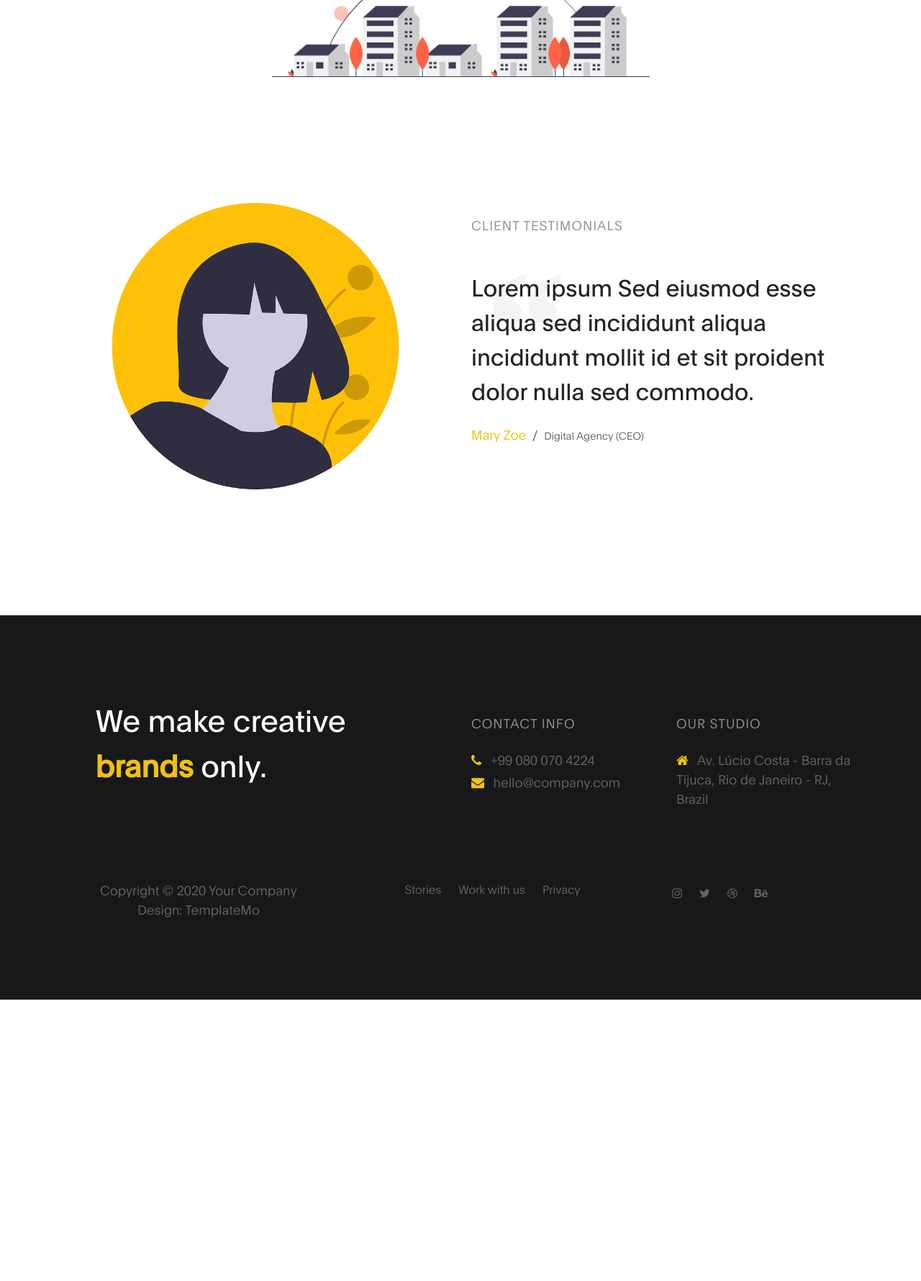
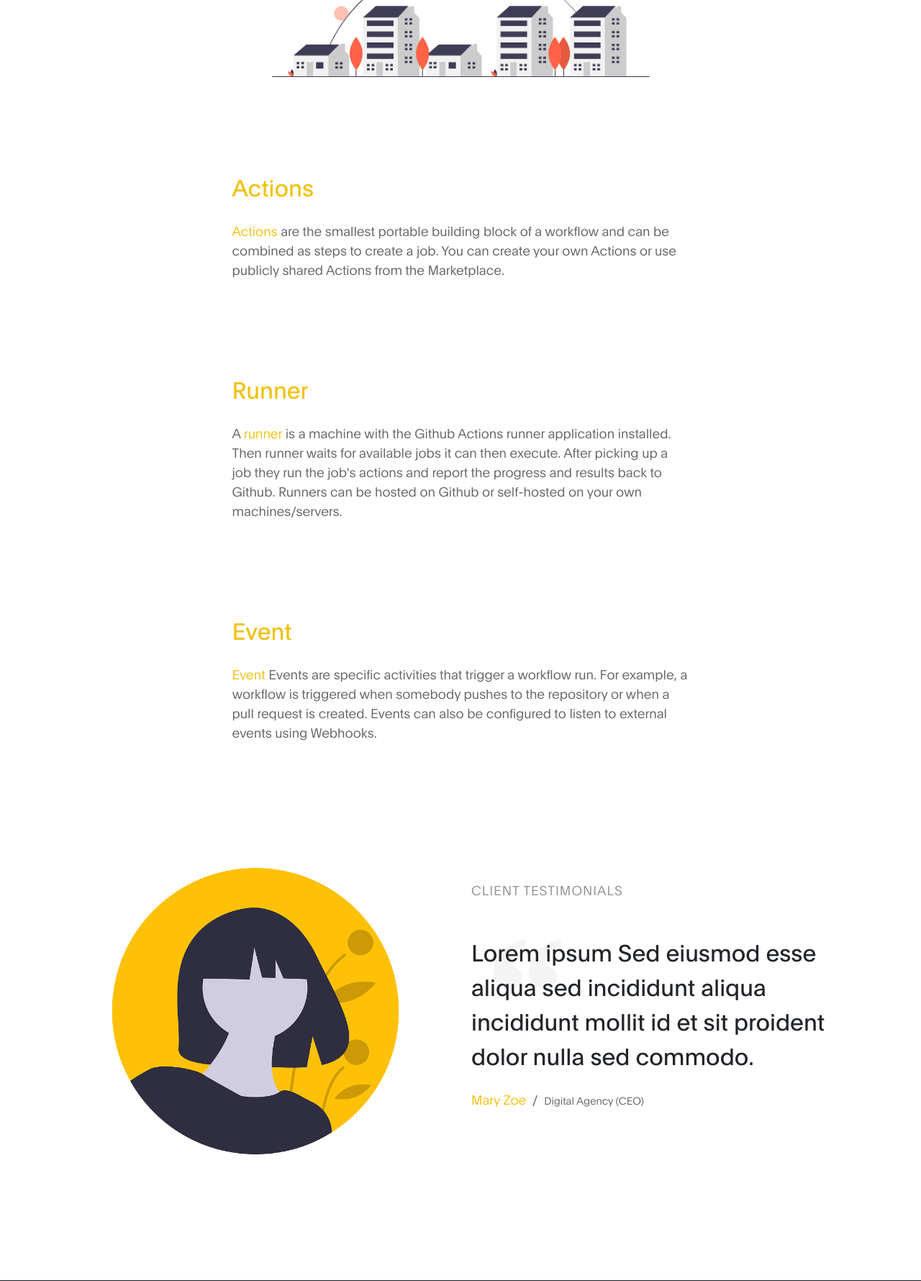
Before and after one commit to arjunmadavoor/github-actions-demo, a Django app: page / in a window 1280 px wide. Shown: the part 1285-3065 px from the top of the page at 72% size. Before the commit the page ends 2674 px from the top, so only its background shows below. Run offline with Django 3.2, Linux system fonts and the light colour scheme; some libraries are stand-ins or nearby versions.

Commit message:
final release v1

```diff
--- a/api/templates/Index/index.html
+++ b/api/templates/Index/index.html
@@ -117,100 +117,81 @@ https://templatemo.com/tm-538-digital-trend
           </div>
      </section>
 
-
-     {% comment %} <!-- PROJECT -->
-     <section class="project section-padding" id="project">
-          <div class="container-fluid">
+          <section class="about section-padding pb-0" id="about">
+          <div class="container">
                <div class="row">
 
-                    <div class="col-lg-12 col-12">
+                    <div class="col-lg-7 mx-auto col-md-10 col-12">
+                         <div class="about-info">
 
-                        <h2 class="mb-5 text-center" data-aos="fade-up">
-                            Please take a look through our
-                            <strong>featured Digital Trends</strong>
-                        </h2>
+                              <h2 class="mb-4" data-aos="fade-up"><strong>Actions</strong></h2>
 
-                         <div class="owl-carousel owl-theme" id="project-slide">
-                              <div class="item project-wrapper" data-aos="fade-up" data-aos-delay="100">
-                                   <img src="img/project/project-image01.jpg" class="img-fluid" alt="project image">
+                              <p class="mb-0" data-aos="fade-up">
+                              <strong>Actions</strong> are the smallest portable building block of a workflow and can be combined as steps to create a job. You can create your own Actions or use publicly shared Actions from the Marketplace.
+</p>
+                         </div>
 
-                                   <div class="project-info">
-                                        <small>Marketing</small>
+                         <div class="about-image" data-aos="fade-up" data-aos-delay="200">
 
-                                        <h3>
-                                             <a href="project-detail.html">
-                                                  <span>Sweet Go Agency</span>
-                                                  <i class="fa fa-angle-right project-icon"></i>
-                                             </a>
-                                        </h3>
-                                   </div>
-                              </div>
 
-                              <div class="item project-wrapper" data-aos="fade-up">
-                                   <img src="{% static 'img/project/project-image02.jpg' %}" class="img-fluid" alt="project image">
-
-                                   <div class="project-info">
-                                        <small>Website</small>
-
-                                        <h3>
-                                             <a href="project-detail.html">
-                                                  <span>Smart Ladies</span>
-                                                  <i class="fa fa-angle-right project-icon"></i>
-                                             </a>
-                                        </h3>
-                                   </div>
-                              </div>
-
-                              <div class="item project-wrapper" data-aos="fade-up">
-                                   <img src="{% static 'img/project/project-image03.jpg' %}" class="img-fluid" alt="project image">
-
-                                   <div class="project-info">
-                                        <small>Branding</small>
-
-                                        <h3>
-                                             <a href="project-detail.html">
-                                                  <span>Shoes factory</span>
-                                                  <i class="fa fa-angle-right project-icon"></i>
-                                             </a>
-                                        </h3>
-                                   </div>
-                              </div>
-
-                              <div class="item project-wrapper" data-aos="fade-up">
-                                   <img src="{% static 'img/project/project-image04.jpg' %}" class="img-fluid" alt="project image">
-
-                                   <div class="project-info">
-                                        <small>Social Media</small>
-
-                                        <h3>
-                                             <a href="project-detail.html">
-                                                  <span>Race Bicycle</span>
-                                                  <i class="fa fa-angle-right project-icon"></i>
-                                             </a>
-                                        </h3>
-                                   </div>
-                              </div>
-
-                              <div class="item project-wrapper" data-aos="fade-up">
-                                   <img src="{% static 'img/project/project-image05.jpg' %}" class="img-fluid" alt="project image">
-
-                                   <div class="project-info">
-                                        <small>Video</small>
-
-                                        <h3>
-                                             <a href="project-detail.html">
-                                                  <span>Ultimate HealthCare</span>
-                                                  <i class="fa fa-angle-right project-icon"></i>
-                                             </a>
-                                        </h3>
-                                   </div>
-                              </div>
-                         </div>
+                        </div>
                     </div>
 
                </div>
           </div>
-     </section> {% endcomment %}
+     </section>
+
+
+     <section class="about section-padding pb-0" id="about">
+          <div class="container">
+               <div class="row">
+
+                    <div class="col-lg-7 mx-auto col-md-10 col-12">
+                         <div class="about-info">
+
+                              <h2 class="mb-4" data-aos="fade-up"><strong>Runner</strong></h2>
+
+                              <p class="mb-0" data-aos="fade-up">
+                              A <strong>runner</strong> is a machine with the Github Actions runner application installed. Then runner waits for available jobs it can then execute. After picking up a job they run the job's actions and report the progress and results back to Github. Runners can be hosted on Github or self-hosted on your own machines/servers.
+</p>
+                         </div>
+
+                         <div class="about-image" data-aos="fade-up" data-aos-delay="200">
+
+
+                        </div>
+                    </div>
+
+               </div>
+          </div>
+     </section>
+
+          <section class="about section-padding pb-0" id="about">
+          <div class="container">
+               <div class="row">
+
+                    <div class="col-lg-7 mx-auto col-md-10 col-12">
+                         <div class="about-info">
+
+                              <h2 class="mb-4" data-aos="fade-up"><strong>Event</strong></h2>
+
+                              <p class="mb-0" data-aos="fade-up">
+                              <strong>Event</strong> Events are specific activities that trigger a workflow run. For example, a workflow is triggered when somebody pushes to the repository or when a pull request is created. Events can also be configured to listen to external events using Webhooks.
+</p>
+                         </div>
+
+                         <div class="about-image" data-aos="fade-up" data-aos-delay="200">
+
+
+                        </div>
+                    </div>
+
+               </div>
+          </div>
+     </section>
+
+
+
 
 
      <!-- TESTIMONIAL -->
--- a/githubactions/static/css/templatemo-digital-trend.css
+++ b/githubactions/static/css/templatemo-digital-trend.css
@@ -31,32 +31,32 @@ https://templatemo.com/tm-538-digital-trend
 }
 
 :root {
-    --primary-color:        #057a8d;
-    --secondary-color:      #f1c111;
-    --white-color:          #ffffff;
-    --dark-color:           #171819;
-    --project-bg:           #f0f8ff;
-    --menu-bg:              #0c8195;
+  --primary-color: #057a8d;
+  --secondary-color: #f1c111;
+  --white-color: #ffffff;
+  --dark-color: #171819;
+  --project-bg: #f0f8ff;
+  --menu-bg: #0c8195;
 
-    --title-color:          #15141a;
-    --gray-color:           #909090;
-    --link-color:           #404040;
-    --p-color:              #666262;
+  --title-color: #15141a;
+  --gray-color: #909090;
+  --link-color: #404040;
+  --p-color: #666262;
 
-    --base-font-family:     'Plain-Light', sans-serif;
-    --title-font-family:    'Plain-Regular', sans-serif;
-    --font-bold-family:     'Plain-Bold', sans-serif;
-    --font-weight-bold:     bold;
+  --base-font-family: 'Plain-Light', sans-serif;
+  --title-font-family: 'Plain-Regular', sans-serif;
+  --font-bold-family: 'Plain-Bold', sans-serif;
+  --font-weight-bold: bold;
 
-    --h1-font-size:         42px;
-    --h2-font-size:         32px;
-    --h3-font-size:         24px;
-    --p-font-size:          18px;
-    --base-font-size:       16px;
-    --menu-font-size:       14px;
+  --h1-font-size: 42px;
+  --h2-font-size: 32px;
+  --h3-font-size: 24px;
+  --p-font-size: 18px;
+  --base-font-size: 16px;
+  --menu-font-size: 14px;
 
-    --border-radius-large:  100px;
-    --border-radius-small:  5px;
+  --border-radius-large: 100px;
+  --border-radius-small: 5px;
 }
 
 body {
@@ -64,12 +64,16 @@ https://templatemo.com/tm-538-digital-trend
   font-family: var(--base-font-family);
 }
 
-
 /*---------------------------------------
      TYPOGRAPHY
   -----------------------------------------*/
 
-  h1,h2,h3,h4,h5,h6 {
+h1,
+h2,
+h3,
+h4,
+h5,
+h6 {
   font-family: var(--title-font-family);
   line-height: inherit;
 }
@@ -110,7 +114,6 @@ https://templatemo.com/tm-538-digital-trend
   color: var(--secondary-color);
 }
 
-
 /*  BLOCKQUOTES */
 .quote {
   position: relative;
@@ -118,7 +121,7 @@ https://templatemo.com/tm-538-digital-trend
 }
 
 .quote::after {
-    content: "“";
+  content: '“';
   position: absolute;
   bottom: -80px;
   left: 20px;
@@ -127,17 +130,16 @@ https://templatemo.com/tm-538-digital-trend
   font-weight: var(--font-weight-bold);
   font-size: 14em;
   line-height: 0;
-    opacity: 0.10;
+  opacity: 0.1;
 }
 
 blockquote {
-    border-left: 5px solid rgba(0,0,0,0.05);
+  border-left: 5px solid rgba(0, 0, 0, 0.05);
   display: block;
   margin: 42px 0;
   padding: 14px 22px;
-    color: rgba(0,0,0,0.5);
+  color: rgba(0, 0, 0, 0.5);
 }
-
 
 /* BUTTON */
 .custom-btn {
@@ -155,7 +157,7 @@ https://templatemo.com/tm-538-digital-trend
   background: var(--white-color);
   color: var(--primary-color);
   border-color: transparent;
-	transition: all .3s ease;
+  transition: all 0.3s ease;
 }
 
 .custom-btn:hover,
@@ -164,7 +166,6 @@ https://templatemo.com/tm-538-digital-trend
   color: var(--white-color);
   border-color: transparent;
 }
-
 
 /*---------------------------------------
      GENERAL
@@ -213,8 +214,6 @@ https://templatemo.com/tm-538-digital-trend
   display: block;
   width: 100%;
 }
-
-
 
 /*---------------------------------------
     MENU
@@ -284,23 +283,24 @@ https://templatemo.com/tm-538-digital-trend
   outline: none;
 }
 
-  .navbar-toggler[aria-expanded="true"] .navbar-toggler-icon {
+.navbar-toggler[aria-expanded='true'] .navbar-toggler-icon {
   background: transparent;
 }
 
-  .navbar-toggler[aria-expanded="true"] .navbar-toggler-icon::before,
-  .navbar-toggler[aria-expanded="true"] .navbar-toggler-icon::after {
+.navbar-toggler[aria-expanded='true'] .navbar-toggler-icon::before,
+.navbar-toggler[aria-expanded='true'] .navbar-toggler-icon::after {
   transition: top 300ms 50ms ease, -webkit-transform 300ms 350ms ease;
   transition: top 300ms 50ms ease, transform 300ms 350ms ease;
-    transition: top 300ms 50ms ease, transform 300ms 350ms ease, -webkit-transform 300ms 350ms ease;
+  transition: top 300ms 50ms ease, transform 300ms 350ms ease,
+    -webkit-transform 300ms 350ms ease;
   top: 0;
 }
 
-  .navbar-toggler[aria-expanded="true"] .navbar-toggler-icon::before {
+.navbar-toggler[aria-expanded='true'] .navbar-toggler-icon::before {
   transform: rotate(45deg);
 }
 
-  .navbar-toggler[aria-expanded="true"] .navbar-toggler-icon::after {
+.navbar-toggler[aria-expanded='true'] .navbar-toggler-icon::after {
   transform: rotate(-45deg);
 }
 
@@ -317,7 +317,8 @@ https://templatemo.com/tm-538-digital-trend
 .navbar-toggler .navbar-toggler-icon::after {
   transition: top 300ms 350ms ease, -webkit-transform 300ms 50ms ease;
   transition: top 300ms 350ms ease, transform 300ms 50ms ease;
-    transition: top 300ms 350ms ease, transform 300ms 50ms ease, -webkit-transform 300ms 50ms ease;
+  transition: top 300ms 350ms ease, transform 300ms 50ms ease,
+    -webkit-transform 300ms 50ms ease;
   position: absolute;
   right: 0;
   left: 0;
@@ -335,8 +336,6 @@ https://templatemo.com/tm-538-digital-trend
   top: 8px;
 }
 
-
-
 /*---------------------------------------
      HERO
   -----------------------------------------*/
@@ -348,15 +347,17 @@ https://templatemo.com/tm-538-digital-trend
 }
 
 .hero-bg {
-    background: linear-gradient(170deg, var(--primary-color) 64%, var(--white-color) 30%);
+  background: linear-gradient(
+    170deg,
+    var(--primary-color) 64%,
+    var(--white-color) 30%
+  );
 }
 
 .hero-image {
   position: relative;
   top: 2em;
 }
-
-
 
 /*---------------------------------------
      PROJECT
@@ -423,7 +424,7 @@ https://templatemo.com/tm-538-digital-trend
   background: var(--gray-color);
   width: 50px;
   height: 3px;
-    margin:  35px 5px;
+  margin: 35px 5px;
 }
 
 .owl-theme .owl-dots .owl-dot.active span,
@@ -444,7 +445,7 @@ https://templatemo.com/tm-538-digital-trend
 }
 
 .list-detail li::before {
-    content: "";
+  content: '';
   width: 0;
   height: 0;
   border-width: 0 16px 16px 0;
@@ -464,8 +465,6 @@ https://templatemo.com/tm-538-digital-trend
   margin-right: 1em;
 }
 
-
-
 /*---------------------------------------
       ABOUT
   -----------------------------------------*/
@@ -479,8 +478,6 @@ https://templatemo.com/tm-538-digital-trend
   display: block;
   margin: 0 auto;
 }
-
-
 
 /*---------------------------------------
       BLOG
@@ -498,7 +495,7 @@ https://templatemo.com/tm-538-digital-trend
 }
 
 .blog-header-info {
-    background: linear-gradient(transparent,rgba(0,0,0,0.95));
+  background: linear-gradient(transparent, rgba(0, 0, 0, 0.95));
   position: absolute;
   right: 0;
   left: 0;
@@ -528,8 +525,6 @@ https://templatemo.com/tm-538-digital-trend
   font-size: 18px;
 }
 
-
-
 /*---------------------------------------
      CONTACT
   -----------------------------------------*/
@@ -557,8 +552,6 @@ https://templatemo.com/tm-538-digital-trend
 .newsletter-form button {
   background: var(--secondary-color);
 }
-
-
 
 /*---------------------------------------
      FOOTER
@@ -594,8 +587,6 @@ https://templatemo.com/tm-538-digital-trend
   margin-top: 5.3em;
 }
 
-
-
 /*---------------------------------------
      SOCIAL ICON
   -----------------------------------------*/
@@ -619,21 +610,17 @@ https://templatemo.com/tm-538-digital-trend
   text-align: center;
 }
 
-
-
 /*---------------------------------------
      RESPONSIVE STYLES
   -----------------------------------------*/
 
 @media screen and (min-width: 1200px) {
-
   .about-info h2 {
     max-width: 70%;
   }
 }
 
 @media screen and (min-width: 991px) {
-
   .project h2 {
     max-width: 32%;
     margin: 0 auto;
@@ -641,7 +628,6 @@ https://templatemo.com/tm-538-digital-trend
 }
 
 @media screen and (max-width: 991px) {
-
   .hero {
     padding-top: 14em;
   }
@@ -677,7 +663,6 @@ https://templatemo.com/tm-538-digital-trend
 }
 
 @media screen and (max-width: 767px) {
-
   h1 {
     font-size: 36px;
   }
```
Lines whose indentation alone changed are shown as unchanged.
